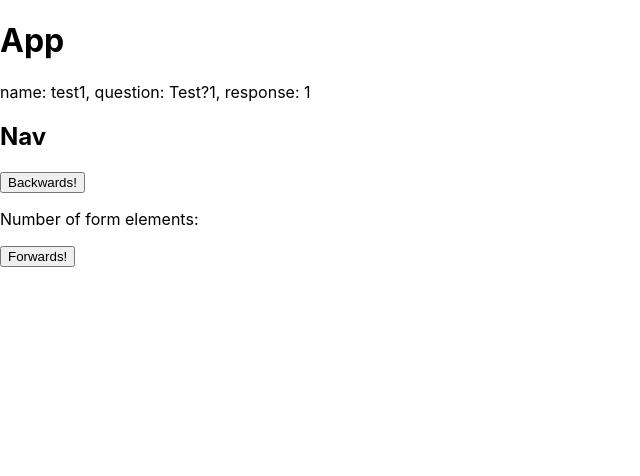
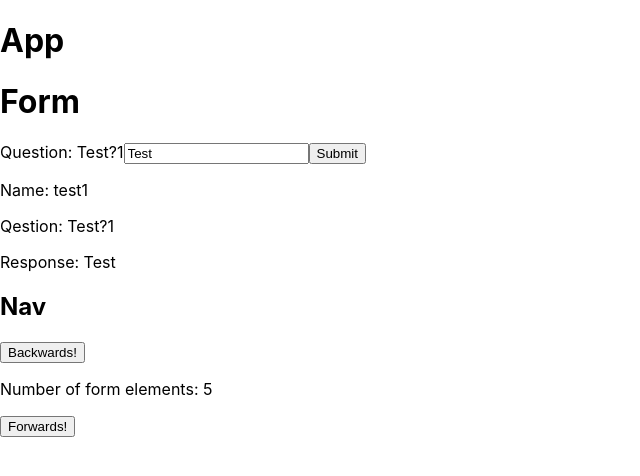
Before and after one commit to EricRobertCampbell/introductory-react-project, a React (Create React App) app: page / in a window 1280 px wide. Both pictures are taken after a click on the button "Forwards!". Shown: the top 476 px of the page, without its empty margins (0-640 px from the left). Built offline with nearby package versions, Linux system fonts and the light colour scheme.

Commit message:
Data and state stored with inputs
Data is now correctly received from inputs and stored in the state. The
state persists (as long as the page is not refreshed).

```diff
--- a/src/App.js
+++ b/src/App.js
@@ -12,50 +12,63 @@ class App extends Component {
 			{
 				name: 'test1',
 				question: 'Test?1',
-				response: '1',
+				response: 'Test',
 			},
 			{
 				name: 'test2',
 				question: 'Test?2',
-				response: '2',
+				response: '',
 			},
 			{
 				name: 'test3',
 				question: 'Test?3',
-				response: '3',
+				response: '',
 			}
 		],
 		current: 0, //current 'page' to view (intro and summary count)
 
 		intro: <h1>Intro</h1>,
 		summary: <h1>Summary</h1>,
-		pages: [], //all of the pages, including the intro and summary
+
+		currentInput: '', //only here for testing
 	};
 
-	constructor() {
-		super();
-
-		const pages = [];
-
-		pages.push(this.state.intro);
-
-		for (let i = 0; i < this.state.info.length; i++) {
-			const currentQuestion = this.state.info[i];
-			pages.push(
-				<p>{`name: ${currentQuestion.name}, question: ${currentQuestion.question}, response: ${currentQuestion.response}`}</p>
+	displayCurrentPage() {
+		if (this.state.current === 0) {
+			return this.state.intro;
+		} else if (this.state.current === this.state.info.length + 1) {
+			return this.state.summary;
+		} else {
+			return (
+				<Form
+					currentQuestion={this.state.info[this.state.current - 1]}
+					currentInput={this.state.currentInput}
+					handleChange={(e) => this.handleChange(e)}
+				/>
 			);
 		}
-		pages.push(this.state.summary);
-
-		this.state.pages = pages;
 	}
 
+	/**
+	 * Used to increment and decrement that current page
+	 */
 	increment() {
 		this.setState({current: this.state.current + 1});
 	}
-
 	decrement() {
 		this.setState({current: this.state.current - 1});
+	}
+
+	/**
+	 * Used to handle when things are input into Forms
+	 */
+	handleChange(e) {
+		this.setState({currentInput: e.target.value});
+		console.log(`in handleChange. currentInput is ${this.state.currentInput}`);
+
+		const copy = this.state.info.map(elem => ({ ...elem }));
+		copy[this.state.current - 1].response = e.target.value;
+		this.setState({info: copy});
 	}
 
 	render() {
@@ -63,13 +76,14 @@ class App extends Component {
 			<React.Fragment>
 				<h1>App</h1>
 
-				{this.state.pages[this.state.current]}
+				{/*The current page to display*/}
+				{this.displayCurrentPage()}
 
 				<Nav
 					increment={() => this.increment()}
 					decrement={() => this.decrement()}
 					current={this.state.current}
-					numPages={this.state.pages.length}
+					numPages={this.state.info.length + 2}
 				/>
 			</React.Fragment>
 		);
--- a/src/components/Form.jsx
+++ b/src/components/Form.jsx
@@ -1,12 +1,27 @@
 import React, { Component } from 'react';
 
 class Form extends Component {
-	state = {
-	}
+	render() {
+		let { name, question, response } = this.props.currentQuestion;
+		return (
+			<div>
+				<h1>Form</h1>
 
-	render() {
-		return (
-			<h1>Form</h1>
+				<form onSubmit={this.props.handleSubmit}>
+					<label>Question: {question}
+						<input
+							value={response}
+							onChange={this.props.handleChange}
+							type="text"
+							key={name}
+						/>
+					</label>
+					<button type="submit" onSubmit={this.props.handleSubmit}>Submit</button>
+				</form>
+				<p>Name: {name}</p>
+				<p>Qestion: {question}</p>
+				<p>Response: {response}</p>
+			</div>
 		);
 	}
 }
--- a/src/components/Nav.jsx
+++ b/src/components/Nav.jsx
@@ -2,11 +2,8 @@ import React, { Component } from 'react';
 import NavButton from './NavButton';
 
 class Nav extends Component {
-	state = {
-	}
-
 	render() {
-		console.log(this.props);
+		//console.log(this.props);
 		const { numPages, current } = this.props;
 		return (
 			<nav>
@@ -18,8 +15,9 @@ class Nav extends Component {
 					onClick={this.props.decrement}
 					disabled={current === 0 ? true : false}
 				>Backwards!</button>
+
 				{/* Generate the positions on the bottom of the page here */}
-				<p>Number of form elements: {this.props.numForms}</p>
+				<p>Number of form elements: {this.props.numPages}</p>
 
 				{/*Navigate forwards*/}
 				<button
```
